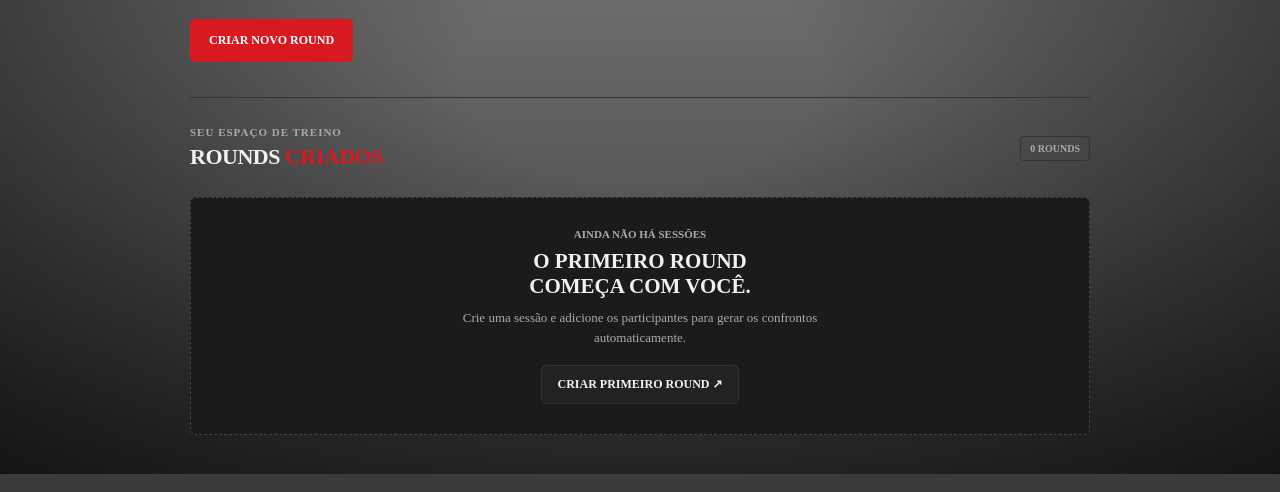
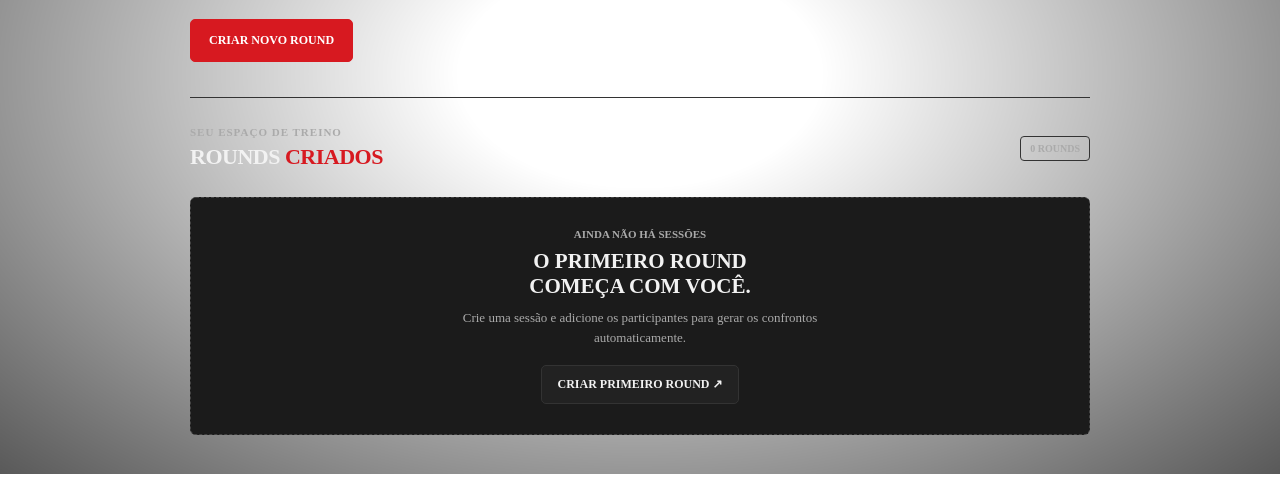
Before and after one commit to sitest-g/Muay-Thay, a plain HTML site: page index.html in a window 1280 px wide. Shown: the part 326-818 px from the top of the page. Drawn offline with Linux system fonts and the light colour scheme; a web font is replaced by a local one.

Commit message:
Update background gradient and image in style.css

```diff
--- a/style.css
+++ b/style.css
@@ -12,13 +12,9 @@
 body {
   margin: 0;
   background:
-    linear-gradient(
-      to bottom,
-      rgba(0, 0, 0, 0.45),
-      rgba(0, 0, 0, 0.80)
-    ),
-    url("background.jpg") center / cover fixed no-repeat;
-
+  rgba(0, 0, 0, 0.35),
+  rgba(0, 0, 0, 0.50)
+    url("IMGBCK.jpg") center center / cover fixed no-repeat;
   color: var(--text);
 }
 
```
